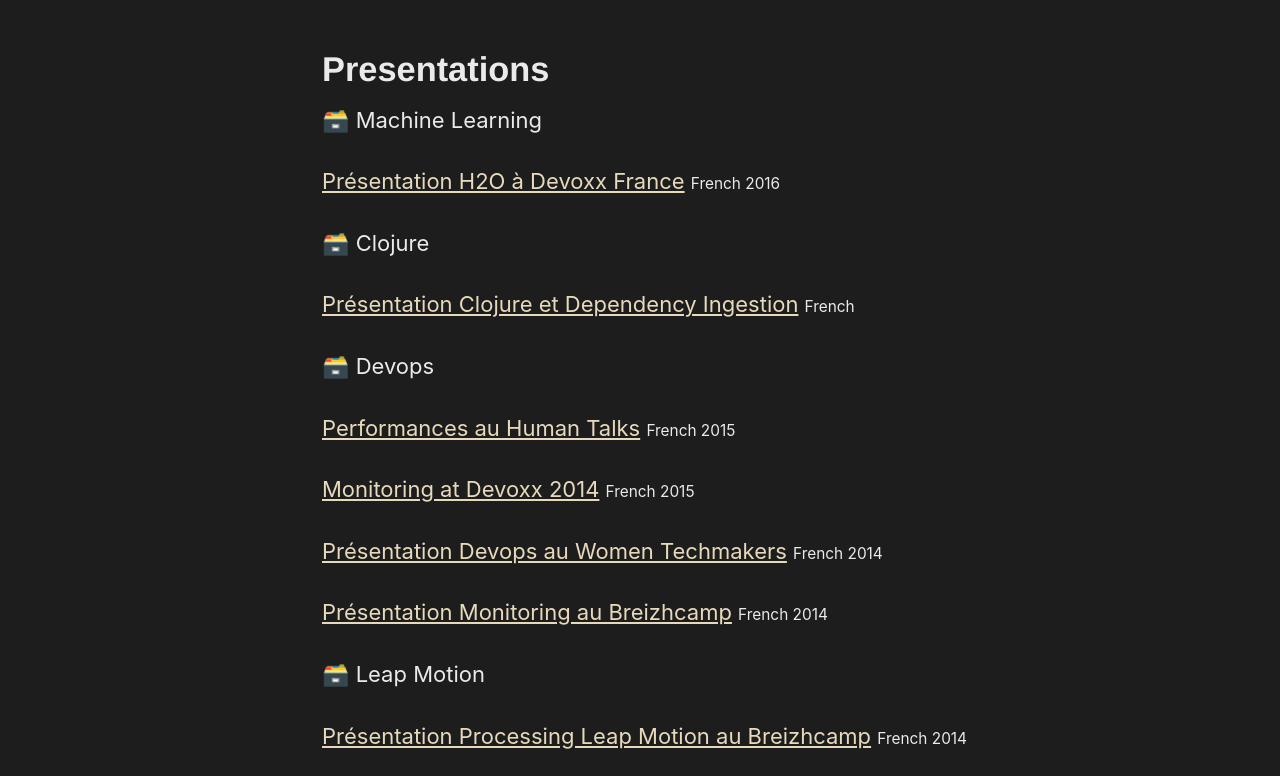
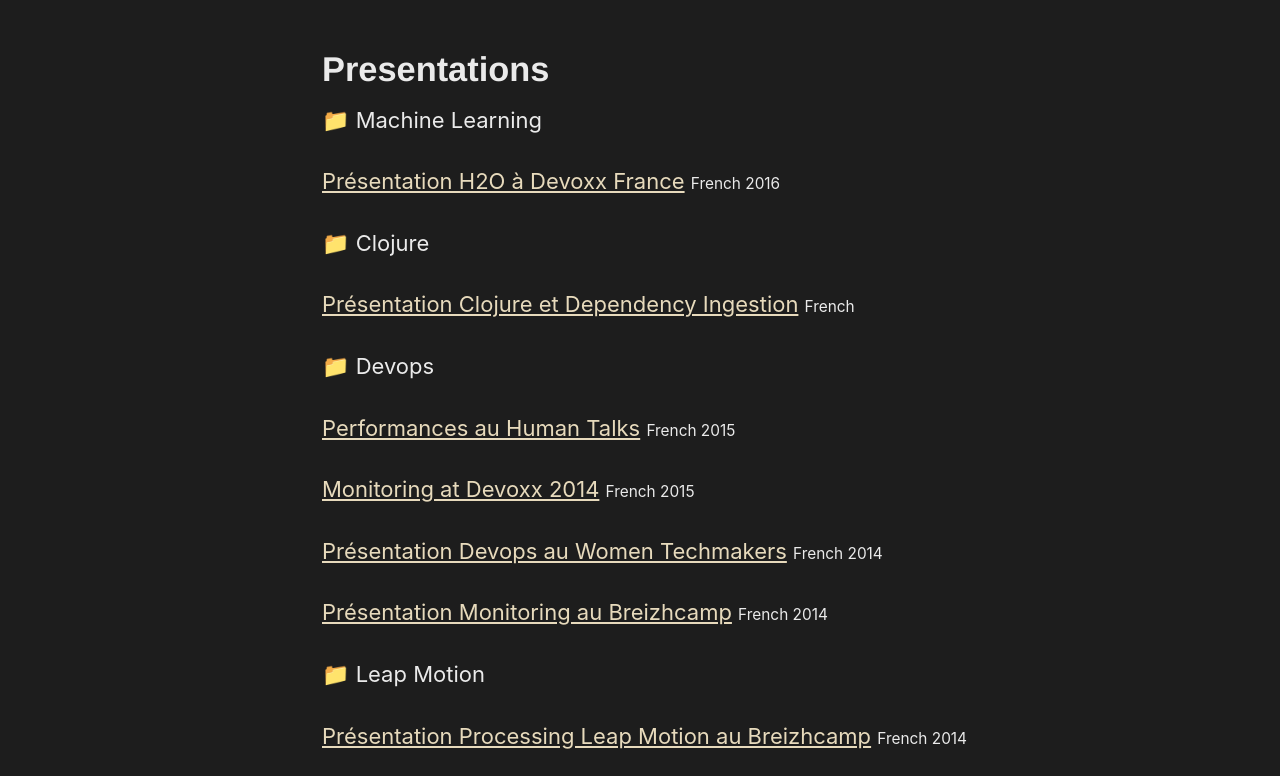
Before and after one commit to cfalguiere/bulles-de-code, a Jekyll site: the page built from _pages/presentations.md, in a window 1280 px wide. Shown: the part 423-1199 px from the top of the page. Built offline with Jekyll 4.4.1, drawn with Linux system fonts in a browser that asks for light colours; cached includes are drawn as plain includes; nearby versions of some CDN libraries; some web fonts are replaced.

Commit message:
presentation icons

```diff
--- a/_pages/presentations.md
+++ b/_pages/presentations.md
@@ -10,7 +10,7 @@ header:
 
 
 {% for group in site.data.presentations.groups %}
-🗃️ {{ group.name }}
+📁 {{ group.name }}
 
   {% for item in group.items %}
 
```
